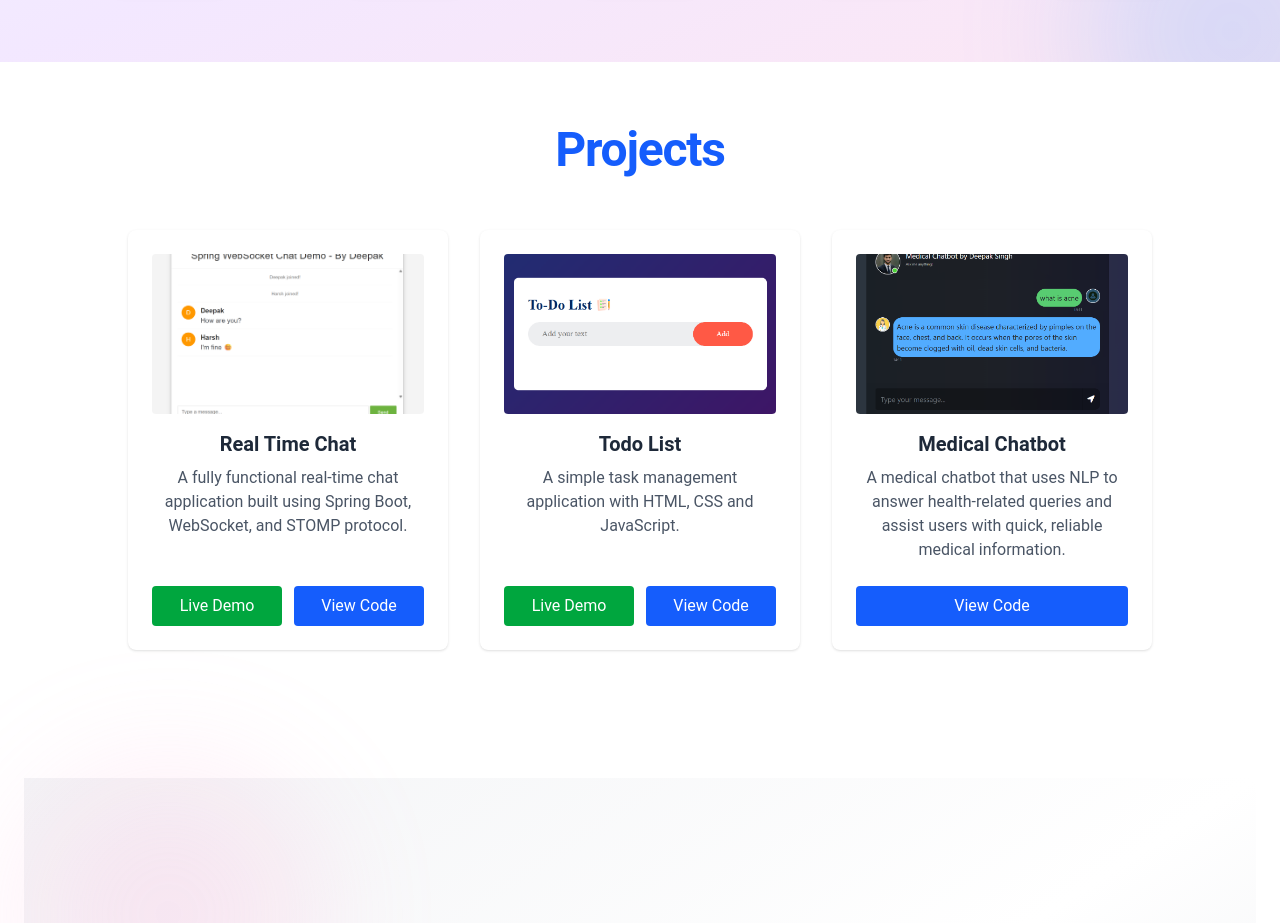
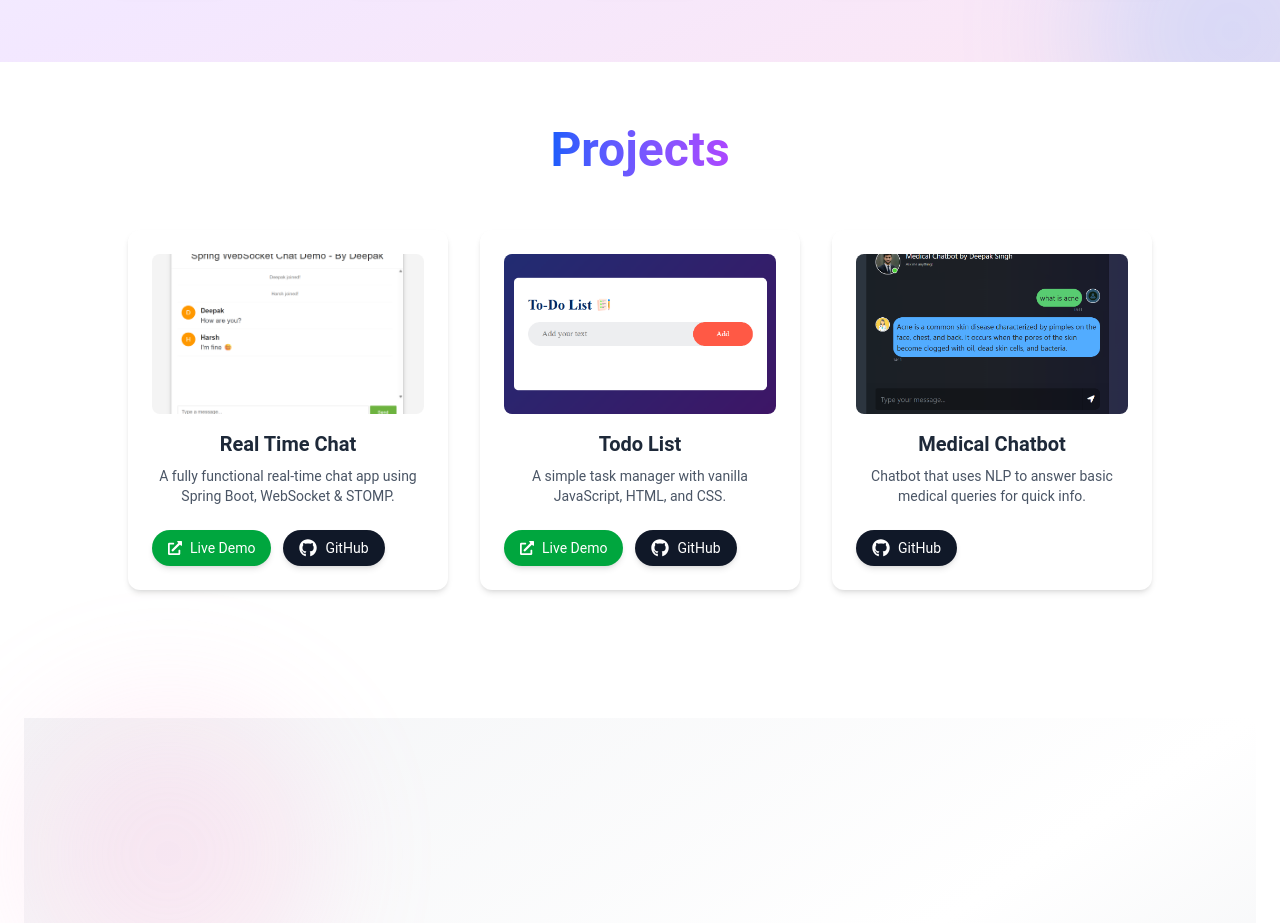
Before and after one commit to deepak3003/Portfolio, a React (Vite) app in the folder my-portfolio/: page / in a window 1280 px wide. Shown: the part 1620-2543 px from the top of the page. Built offline with nearby package versions, Linux system fonts and the light colour scheme.

Commit message:
add styling in button

```diff
--- a/my-portfolio/src/components/Project.jsx
+++ b/my-portfolio/src/components/Project.jsx
@@ -1,10 +1,12 @@
 import React from "react";
+import { FaGithub, FaExternalLinkAlt } from "react-icons/fa";
+import { motion } from "framer-motion";
 
 const projects = [
   {
     title: "Real Time Chat",
     description:
-      "A fully functional real-time chat application built using Spring Boot, WebSocket, and STOMP protocol.",
+      "A fully functional real-time chat app using Spring Boot, WebSocket & STOMP.",
     img: "RealTimeChat.png",
     live: "https://real-time-chat-wt3s.onrender.com/",
     code: "https://github.com/deepak3003/Real-Time_Chat",
@@ -12,15 +14,15 @@ const projects = [
   {
     title: "Todo List",
     description:
-      "A simple task management application with HTML, CSS and JavaScript.",
+      "A simple task manager with vanilla JavaScript, HTML, and CSS.",
     img: "/todolist.png",
     live: "https://deepak3003.netlify.app/day%2010%20to-do%20list/",
-    code: "http://github.com/deepak3003/JavaScript_Project/tree/main/Day%2010%20To-Do%20List",
+    code: "https://github.com/deepak3003/JavaScript_Project/tree/main/Day%2010%20To-Do%20List",
   },
   {
     title: "Medical Chatbot",
     description:
-      "A medical chatbot that uses NLP to answer health-related queries and assist users with quick, reliable medical information.",
+      "Chatbot that uses NLP to answer basic medical queries for quick info.",
     img: "/medibot.png",
     code: "https://github.com/deepak3003/Medical_Chatbot",
   },
@@ -33,44 +35,47 @@ function Projects() {
       className="py-16 px-6 bg-white dark:bg-zinc-900 text-gray-900 dark:text-gray-100"
     >
       <div className="max-w-5xl mx-auto text-center">
+        <h2 className="text-4xl sm:text-5xl font-bold mb-14">
+          <span className="text-transparent bg-clip-text bg-gradient-to-r from-blue-600 to-purple-500">
+            Projects
+          </span>
+        </h2>
 
-        <h2 className="text-4xl sm:text-5xl font-bold text-gray-900 dark:text-white tracking-tight mb-14">
-          <span className="text-blue-600 dark:text-blue-400">Projects</span>
-        </h2>
         <div className="grid gap-8 md:grid-cols-2 lg:grid-cols-3">
           {projects.map((project, idx) => (
-            <div
+            <motion.div
               key={idx}
               className="
-                bg-white dark:bg-zinc-800
-                rounded-lg shadow hover:shadow-lg transition
-                p-6 flex flex-col
+                group bg-white dark:bg-zinc-800 rounded-xl
+                shadow-md hover:shadow-2xl p-6 flex flex-col
+                transition duration-300 ease-in-out
               "
+              initial={{ opacity: 0, y: 30 }}
+              whileInView={{ opacity: 1, y: 0 }}
+              viewport={{ once: true }}
+              whileHover={{ scale: 1.03 }}
             >
               <img
                 src={project.img}
                 alt={project.title}
-                className="w-full h-40 object-cover rounded mb-4"
+                className="w-full h-40 object-cover rounded-lg mb-4 group-hover:opacity-90 transition"
               />
               <h4 className="text-xl font-semibold mb-2 text-gray-800 dark:text-gray-100">
                 {project.title}
               </h4>
-              <p className="text-gray-600 dark:text-gray-300 mb-6">
+              <p className="text-gray-600 dark:text-gray-300 mb-6 text-sm">
                 {project.description}
               </p>
 
-              <div className="mt-auto flex flex-col sm:flex-row gap-3">
+              <div className="mt-auto flex flex-wrap gap-3">
                 {project.live && (
                   <a
                     href={project.live}
                     target="_blank"
                     rel="noopener noreferrer"
-                    className="
-                      inline-block text-center px-4 py-2
-                      bg-green-600 text-white rounded
-                      hover:bg-green-700 dark:hover:bg-green-500 transition w-full
-                    "
+                    className="inline-flex items-center gap-2 px-4 py-2 bg-green-600 text-white rounded-full shadow-md hover:bg-green-700 transition text-sm"
                   >
+                    <FaExternalLinkAlt className="text-sm" />
                     Live Demo
                   </a>
                 )}
@@ -78,16 +83,13 @@ function Projects() {
                   href={project.code}
                   target="_blank"
                   rel="noopener noreferrer"
-                  className="
-                    inline-block text-center px-4 py-2
-                    bg-blue-600 text-white rounded
-                    hover:bg-blue-700 dark:hover:bg-blue-500 transition w-full
-                  "
+                  className="inline-flex items-center gap-2 px-4 py-2 bg-gray-900 text-white rounded-full shadow-md hover:bg-gray-800 transition text-sm"
                 >
-                  View Code
+                  <FaGithub className="text-lg" />
+                  GitHub
                 </a>
               </div>
-            </div>
+            </motion.div>
           ))}
         </div>
       </div>
```
